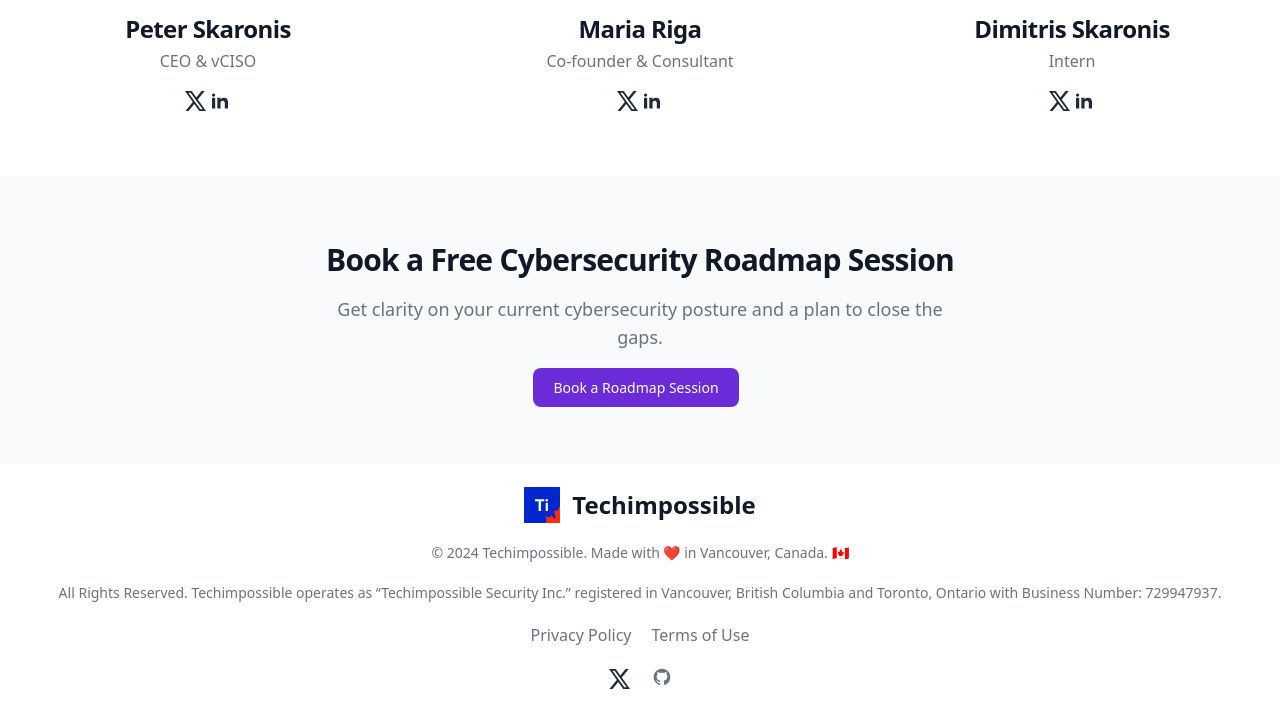
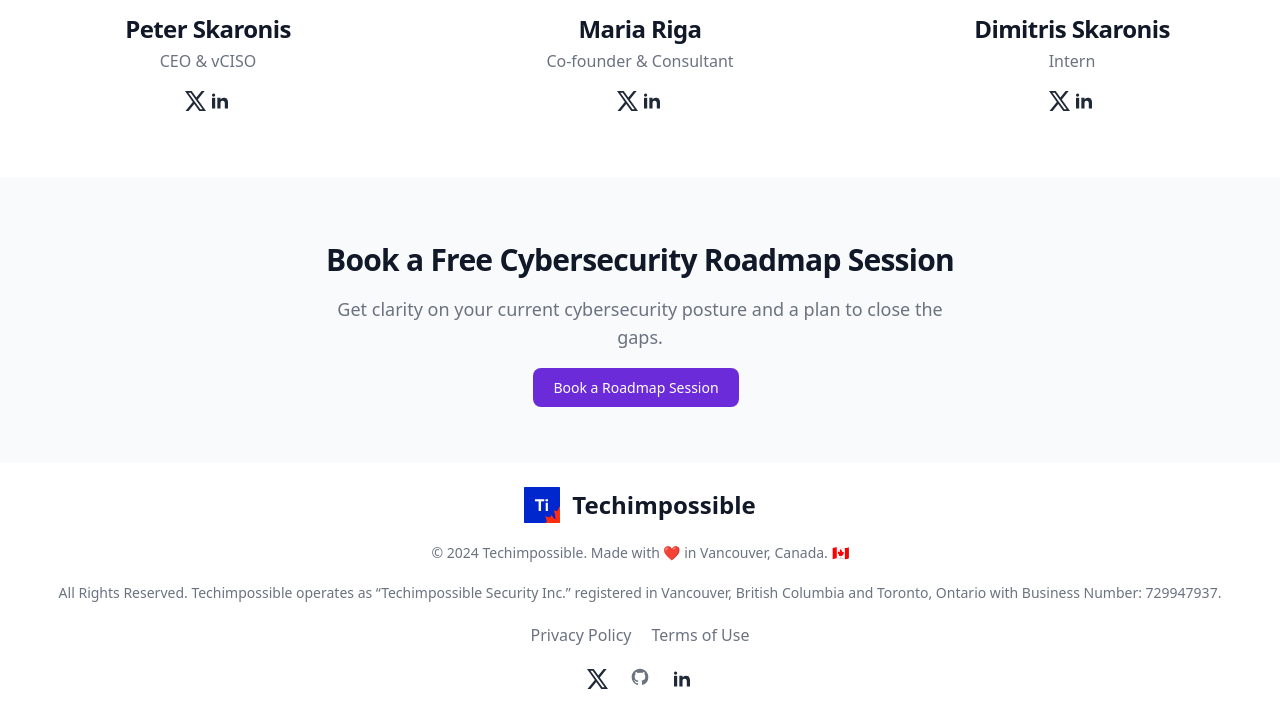
Before and after one commit to techimpossible/Website, a plain HTML site: page index.html in a window 1280 px wide. Shown: the part 5166-5877 px from the top of the page. Drawn offline with nearby package versions, Linux system fonts and the light colour scheme.

Commit message:
Update index.html

```diff
--- a/index.html
+++ b/index.html
@@ -648,6 +648,15 @@
                         <a href="https://github.com/techimpossible" class="text-gray-500 hover:text-gray-900 dark:hover:text-white dark:text-gray-400">
                             <svg class="w-5 h-5" fill="currentColor" viewBox="0 0 24 24" aria-hidden="true"><path fill-rule="evenodd" d="M12 2C6.477 2 2 6.484 2 12.017c0 4.425 2.865 8.18 6.839 9.504.5.092.682-.217.682-.483 0-.237-.008-.868-.013-1.703-2.782.605-3.369-1.343-3.369-1.343-.454-1.158-1.11-1.466-1.11-1.466-.908-.62.069-.608.069-.608 1.003.07 1.531 1.032 1.531 1.032.892 1.53 2.341 1.088 2.91.832.092-.647.35-1.088.636-1.338-2.22-.253-4.555-1.113-4.555-4.951 0-1.093.39-1.988 1.029-2.688-.103-.253-.446-1.272.098-2.65 0 0 .84-.27 2.75 1.026A9.564 9.564 0 0112 6.844c.85.004 1.705.115 2.504.337 1.909-1.296 2.747-1.027 2.747-1.027.546 1.379.202 2.398.1 2.651.64.7 1.028 1.595 1.028 2.688 0 3.848-2.339 4.695-4.566 4.943.359.309.678.92.678 1.855 0 1.338-.012 2.419-.012 2.747 0 .268.18.58.688.482A10.019 10.019 0 0022 12.017C22 6.484 17.522 2 12 2z" clip-rule="evenodd" /></svg>
                         </a>
+                        <li>
+                            <a href="https://www.linkedin.com/company/techimpossible-security-inc/" class="text-gray-900 hover:text-gray-900 dark:hover:text-white dark:text-gray-300">
+                                <svg class="w-6 h-6 text-gray-800 dark:text-white" aria-hidden="true" xmlns="http://www.w3.org/2000/svg" width="24" height="24" fill="currentColor" viewBox="0 0 24 24">
+                                    <path fill-rule="evenodd" d="M12.51 8.796v1.697a3.738 3.738 0 0 1 3.288-1.684c3.455 0 4.202 2.16 4.202 4.97V19.5h-3.2v-5.072c0-1.21-.244-2.766-2.128-2.766-1.827 0-2.139 1.317-2.139 2.676V19.5h-3.19V8.796h3.168ZM7.2 6.106a1.61 1.61 0 0 1-.988 1.483 1.595 1.595 0 0 1-1.743-.348A1.607 1.607 0 0 1 5.6 4.5a1.601 1.601 0 0 1 1.6 1.606Z" clip-rule="evenodd"/>
+                                    <path d="M7.2 8.809H4V19.5h3.2V8.809Z"/>
+                                  </svg>
+                                                          </a>
+
+                        </li>
                      <br>
                     </li>
                 </ul>
```
